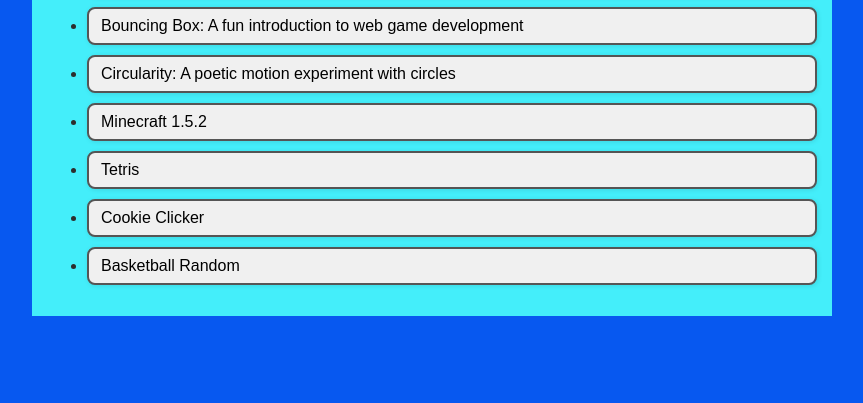
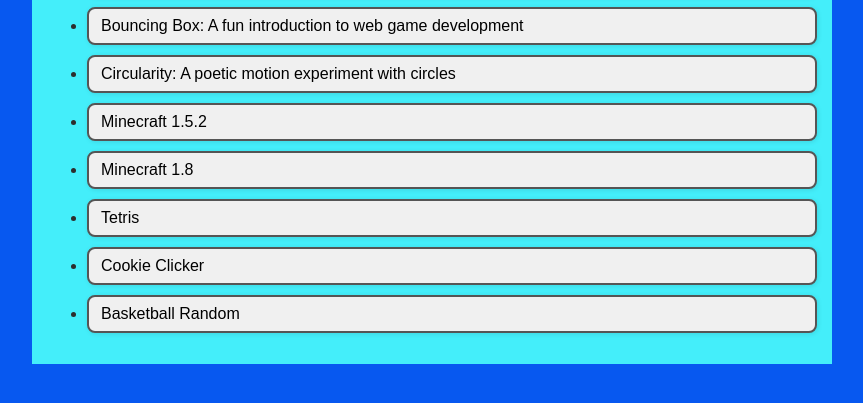
Before and after one commit to Rtoups0821/Rtoups0821.github.io, a plain HTML site: page portfolio.html in a window 1280 px wide. Shown: the part 195-598 px from the top of the page, without its empty margins (208-1071 px from the left). Drawn offline with Linux system fonts and the light colour scheme.

Commit message:
added more games

```diff
--- a/portfolio.html
+++ b/portfolio.html
@@ -47,6 +47,11 @@
               >
             </li>
             <li class="portfolio-box">
+              <a href="https://3kh0s.github.io/games/eagler1.8/index.html">
+                Minecraft 1.8
+              </a>
+            </li>
+            <li class="portfolio-box">
               <a href="https://tylerpalko.github.io/gamehub/tetris/">Tetris</a>
             </li>
             <li class="portfolio-box">
```
